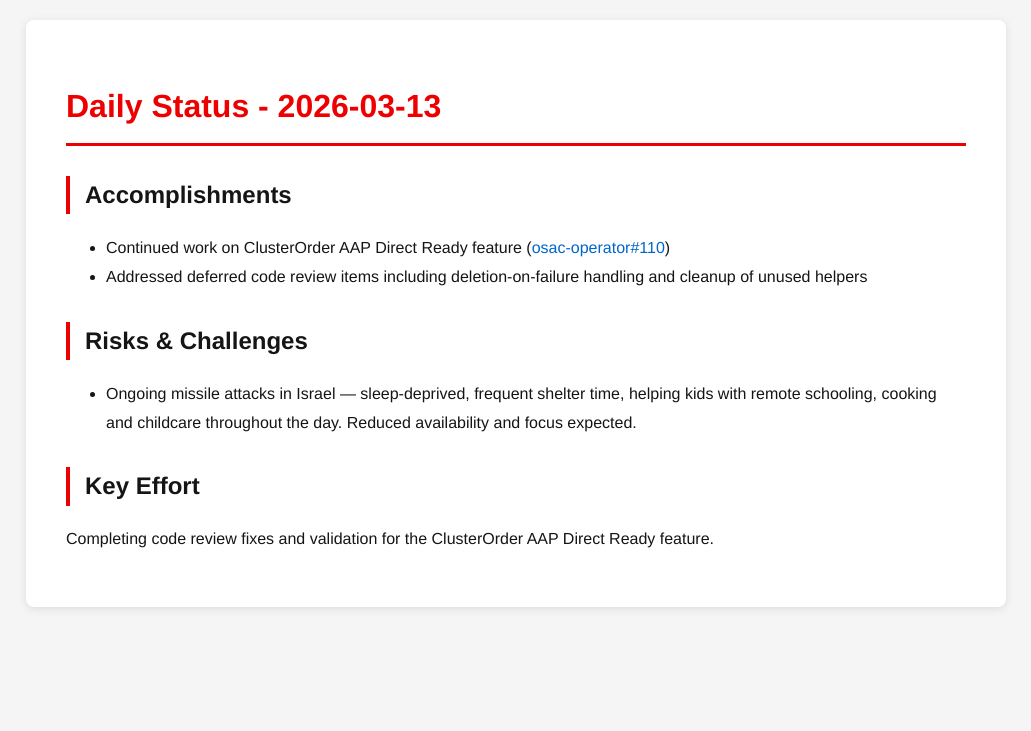
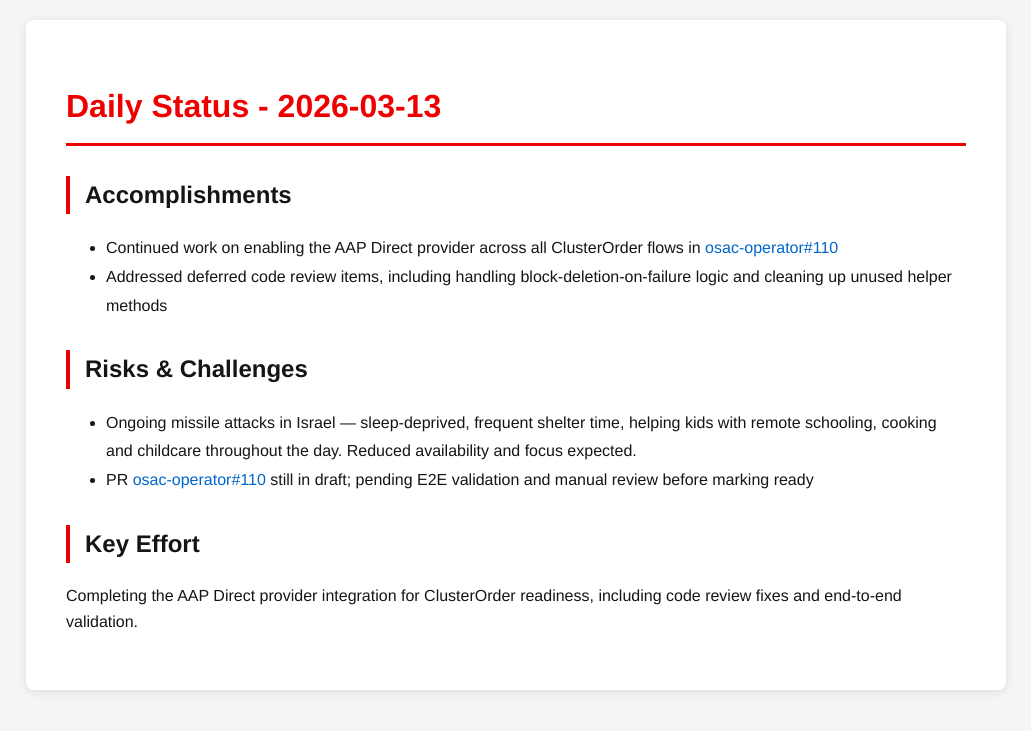
Before and after one commit to tzvatot/daily-status, a Jekyll site: the page built from 2026-03-13.md, in a window 1280 px wide. Shown: the top 731 px of the page, without its empty margins (124-1155 px from the left). Built offline with Jekyll 4.4.1, drawn with Linux system fonts in a browser that asks for light colours.

Commit message:
Daily status update - 2026-03-13

```diff
--- a/2026-03-13.md
+++ b/2026-03-13.md
@@ -7,11 +7,12 @@ date: 2026-03-13
 # Daily Status - 2026-03-13
 
 ## Accomplishments
-- Continued work on ClusterOrder AAP Direct Ready feature ([osac-operator#110](https://github.com/osac-project/osac-operator/pull/110))
-- Addressed deferred code review items including deletion-on-failure handling and cleanup of unused helpers
+- Continued work on enabling the AAP Direct provider across all ClusterOrder flows in [osac-operator#110](https://github.com/osac-project/osac-operator/pull/110)
+- Addressed deferred code review items, including handling block-deletion-on-failure logic and cleaning up unused helper methods
 
 ## Risks & Challenges
 - Ongoing missile attacks in Israel — sleep-deprived, frequent shelter time, helping kids with remote schooling, cooking and childcare throughout the day. Reduced availability and focus expected.
+- PR [osac-operator#110](https://github.com/osac-project/osac-operator/pull/110) still in draft; pending E2E validation and manual review before marking ready
 
 ## Key Effort
-Completing code review fixes and validation for the ClusterOrder AAP Direct Ready feature.
+Completing the AAP Direct provider integration for ClusterOrder readiness, including code review fixes and end-to-end validation.
```
